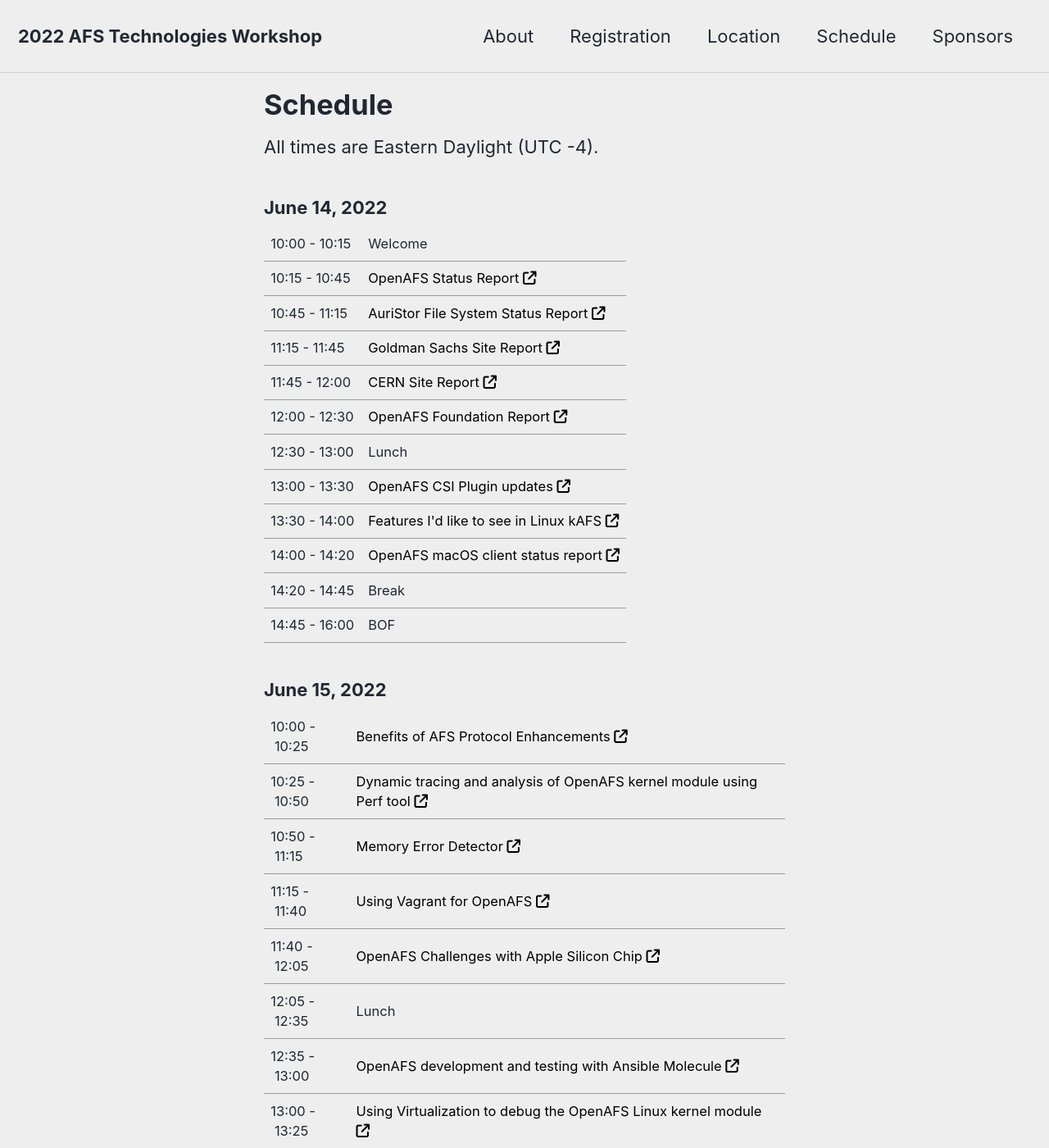
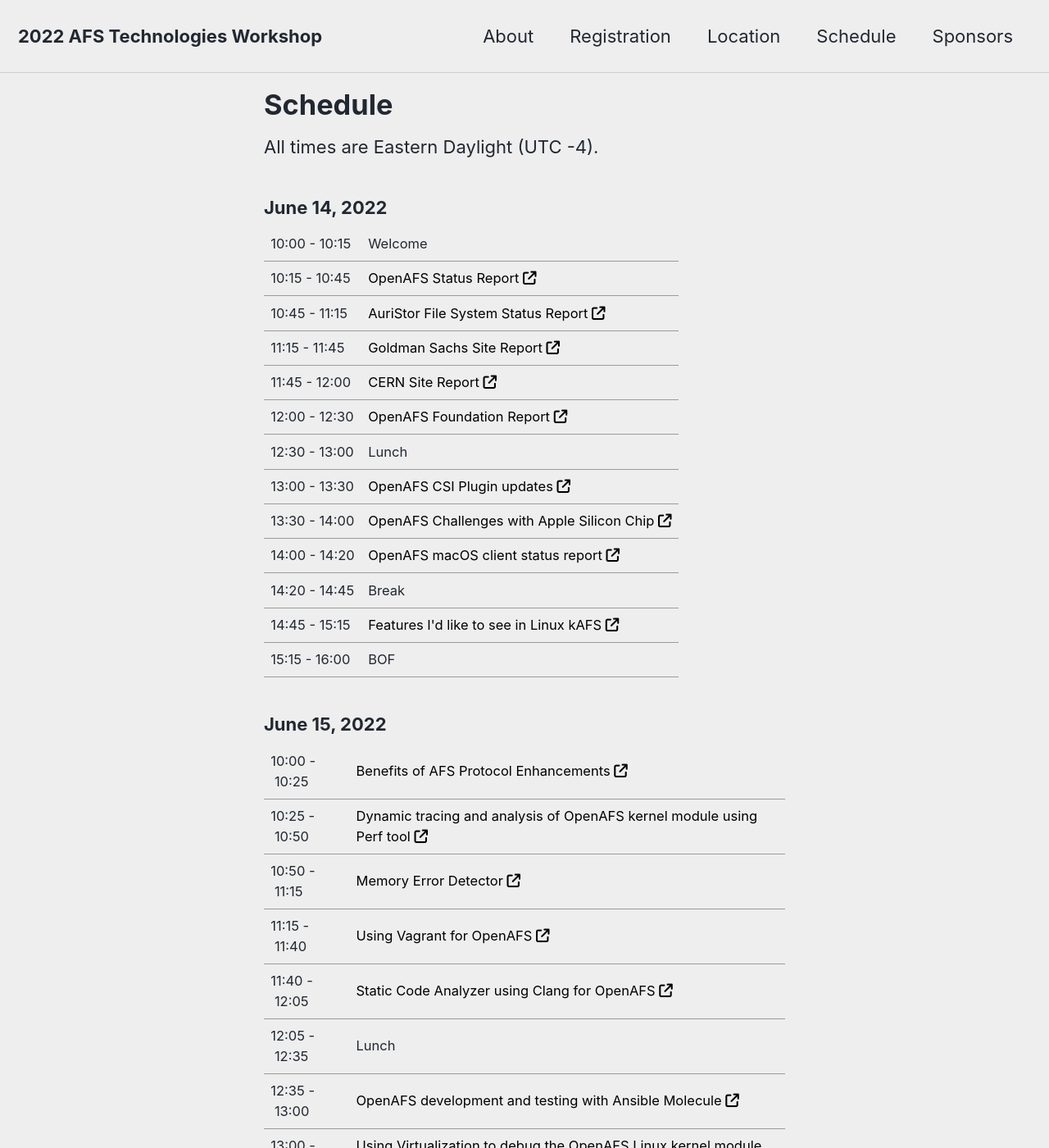
Before and after one commit to openafsfoundation/openafs-workshop.org, a Jekyll site: the page built from _pages/schedule.md, in a window 1280 px wide and 1400 px high. Shown: the whole window at 82% size. Built offline with Jekyll 4.4.1, drawn with Linux system fonts in a browser that asks for light colours; cached includes are drawn as plain includes; nearby versions of some CDN libraries; some of the changed text lies outside the part shown.

Commit message:
2022: Add static analyzer talk

```diff
--- a/_pages/schedule.md
+++ b/_pages/schedule.md
@@ -13,17 +13,18 @@
       - ["12:00 - 12:30", "OpenAFS Foundation Report", ""]
       - ["12:30 - 13:00", "Lunch", "nodesc"]
       - ["13:00 - 13:30", "OpenAFS CSI Plugin updates", ""]
-      - ["13:30 - 14:00", "Features I'd like to see in Linux kAFS", ""]
+      - ["13:30 - 14:00", "OpenAFS Challenges with Apple Silicon Chip", ""]
       - ["14:00 - 14:20", "OpenAFS macOS client status report", ""]
       - ["14:20 - 14:45", "Break", "nodesc"]
-      - ["14:45 - 16:00", "BOF", "nodesc"]
+      - ["14:45 - 15:15", "Features I'd like to see in Linux kAFS", ""]
+      - ["15:15 - 16:00", "BOF", "nodesc"]
   - day: June 15, 2022
     slots:
       - ["10:00 - 10:25", "Benefits of AFS Protocol Enhancements", ""]
       - ["10:25 - 10:50", "Dynamic tracing and analysis of OpenAFS kernel module using Perf tool", ""]
       - ["10:50 - 11:15", "Memory Error Detector", ""]
       - ["11:15 - 11:40", "Using Vagrant for OpenAFS", ""]
-      - ["11:40 - 12:05", "OpenAFS Challenges with Apple Silicon Chip", ""]
+      - ["11:40 - 12:05", "Static Code Analyzer using Clang for OpenAFS", ""]
       - ["12:05 - 12:35", "Lunch", "nodesc"]
       - ["12:35 - 13:00", "OpenAFS development and testing with Ansible Molecule", ""]
       - ["13:00 - 13:25", "Using Virtualization to debug the OpenAFS Linux kernel module", ""]
```
Also changed, not shown: other parts of _pages/schedule.md (+1 -3 lines).
